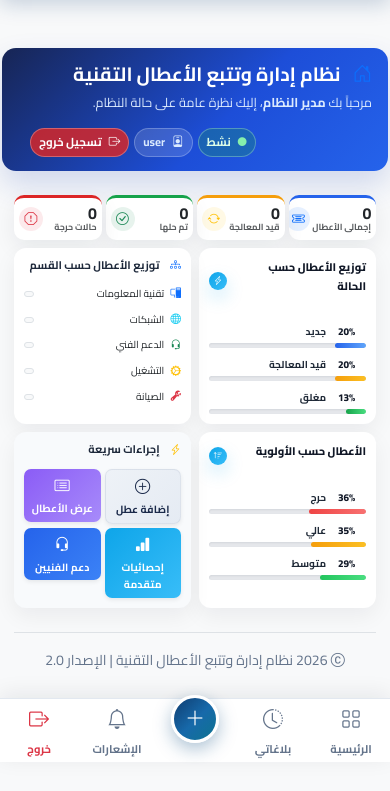
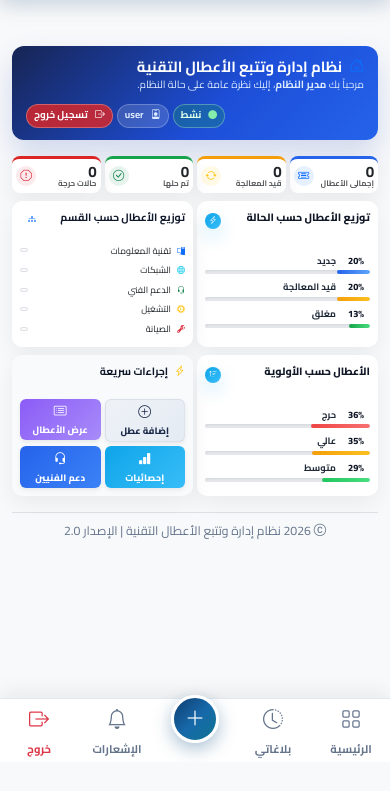
Before and after one commit to aldwahabdalbaqy401-sketch/it_fault_system, a Flask app: template templates/dashboard.html in a window 390 px wide. Shown: the part 82-873 px from the top of the page. After the commit the page ends 840 px from the top, so only its background shows below. Run offline with Flask 3, Linux system fonts and the light colour scheme; the template is opened without the code that fills it, so the values that code supplies are empty; a user stored in the database is signed in; some libraries are stand-ins or nearby versions.

Commit message:
Optimize dashboard mobile layout for Samsung and Honor devices

```diff
--- a/templates/base.html
+++ b/templates/base.html
@@ -14,7 +14,7 @@
     <!-- Bootstrap Icons -->
     <link rel="stylesheet" href="https://cdn.jsdelivr.net/npm/bootstrap-icons@1.11.1/font/bootstrap-icons.css">
     <!-- Custom CSS (Keep if needed) -->
-    <link rel="stylesheet" href="{{ url_for('static', filename='css/style.css') }}?v=35">
+    <link rel="stylesheet" href="{{ url_for('static', filename='css/style.css') }}?v=36">
     <link rel="preconnect" href="https://fonts.googleapis.com">
     <link rel="preconnect" href="https://fonts.gstatic.com" crossorigin>
 
--- a/templates/dashboard.html
+++ b/templates/dashboard.html
@@ -6,12 +6,12 @@
 <div class="container-fluid py-4 dashboard-page">
 
     <!-- Header Section -->
-    <div class="row mb-4 align-items-center dashboard-header">
-        <div class="col-md-8">
-            <h2 class="fw-bold mb-1"><i class="bi bi-house-door text-primary me-2"></i> {{ 'Technical Fault Management System' if is_english else 'نظام إدارة وتتبع الأعطال التقنية' }}</h2>
-            <p class="text-muted mb-0">مرحباً بك <strong>{{ session.full_name }}</strong>، إليك نظرة عامة على حالة النظام.</p>
-        </div>
-        <div class="col-md-4 mt-3 mt-md-0">
+    <div class="dashboard-header mb-3">
+        <div class="d-flex flex-wrap justify-content-between align-items-center gap-2">
+            <div class="header-titles">
+                <h2 class="fw-bold mb-0 header-main-title"><i class="bi bi-house-door text-primary me-1"></i> {{ 'Technical Fault Management System' if is_english else 'نظام إدارة وتتبع الأعطال التقنية' }}</h2>
+                <p class="text-white-50 mb-0 header-sub-title">مرحباً بك <strong>{{ session.full_name }}</strong>، إليك نظرة عامة على حالة النظام.</p>
+            </div>
             <div class="dashboard-header-actions">
                 <span class="dashboard-status"><i class="bi bi-circle-fill"></i> نشط</span>
                 <span class="dashboard-role"><i class="bi bi-person-badge"></i> {{ 'مدير النظام' if session.user_role == 'admin' else session.user_role }}</span>
@@ -24,22 +24,22 @@
 
     <!-- Upcoming Appointments Alert -->
     {% if upcoming_appointments %}
-    <div class="card border-warning mb-4 shadow-sm border-start border-4">
-        <div class="card-header bg-white border-bottom-0 pb-0">
-            <h5 class="card-title text-warning fw-bold"><i class="bi bi-calendar-event me-2"></i> مواعيد صيانة قريبة</h5>
+    <div class="card border-warning mb-3 shadow-sm border-start border-4">
+        <div class="card-header bg-white border-bottom-0 pb-0 py-2">
+            <h6 class="card-title text-warning fw-bold mb-0"><i class="bi bi-calendar-event me-2"></i> مواعيد صيانة قريبة</h6>
         </div>
-        <div class="card-body">
+        <div class="card-body py-2">
             <ul class="list-group list-group-flush">
                 {% for fault in upcoming_appointments %}
-                <li class="list-group-item d-flex justify-content-between align-items-center px-0">
+                <li class="list-group-item d-flex justify-content-between align-items-center px-0 py-1">
                     <a href="{{ url_for('fault_details', id=fault.id) }}" class="text-decoration-none text-dark d-flex align-items-center">
-                        <i class="bi bi-tools text-muted me-3 fs-5"></i>
+                        <i class="bi bi-tools text-muted me-2 fs-6"></i>
                         <div>
-                            <div class="fw-bold">{{ fault.title }}</div>
+                            <div class="fw-bold small">{{ fault.title }}</div>
                             <small class="text-muted"><i class="bi bi-clock me-1"></i> {{ fault.scheduled_date.strftime('%Y-%m-%d %H:%M') }}</small>
                         </div>
                     </a>
-                    <span class="badge bg-warning text-dark rounded-pill px-3 py-2">
+                    <span class="badge bg-warning text-dark rounded-pill px-2 py-1 small">
                         <i class="bi bi-hourglass-split me-1"></i> خلال {{ fault.days_until }} يوم
                     </span>
                 </li>
@@ -49,8 +49,8 @@
     </div>
     {% endif %}
 
-    <!-- Stats Cards -->
-    <div class="row g-1 g-sm-2 g-md-3 g-xl-4 mb-2 mb-md-4 dashboard-stats">
+    <!-- Stats Cards (4 Horizontal Cards in 1 Row) -->
+    <div class="row g-1 g-sm-2 g-md-3 g-xl-4 mb-2 mb-md-3 dashboard-stats">
         <div class="col-3">
             <a href="{{ url_for('view_faults') }}" class="text-decoration-none">
                 <div class="card dashboard-stat-card stat-blue shadow-sm h-100 border-0 rounded-3 hover-shadow transition-all">
@@ -122,8 +122,8 @@
     </div>
 
 
-    <!-- Charts and Integration Row -->
-    <div class="row g-2 g-md-4 mb-2 mb-md-4">
+    <!-- Charts and Integration Row (Side-by-Side: 2 Columns) -->
+    <div class="row g-1 g-sm-2 g-md-4 mb-2 mb-md-3">
         <div class="col-6">
             <div class="card dashboard-card shadow-sm h-100 border-0">
                 <div class="card-body status-distribution-card">
@@ -168,27 +168,30 @@
         <div class="col-6">
             <div class="card dashboard-card shadow-sm h-100 border-0">
                 <div class="card-body department-distribution-card">
-                    <h5 class="card-title fw-bold mb-3 mb-md-4"><i class="bi bi-diagram-3 text-primary me-2"></i> توزيع الأعطال حسب القسم</h5>
+                    <div class="department-distribution-header d-flex justify-content-between align-items-center mb-2">
+                        <span class="department-distribution-title fw-bold">توزيع الأعطال حسب القسم</span>
+                        <span class="department-distribution-icon text-primary"><i class="bi bi-diagram-3"></i></span>
+                    </div>
                     <ul class="list-group list-group-flush department-list">
-                        <li class="list-group-item d-flex justify-content-between align-items-center py-2 py-md-3 border-0">
-                            <span><i class="bi bi-pc-display me-1 me-md-2 text-primary"></i> تقنية المعلومات</span>
-                            <span class="badge bg-light text-dark border rounded-pill px-2 px-md-3"> </span>
+                        <li class="list-group-item d-flex justify-content-between align-items-center border-0 px-0">
+                            <span><i class="bi bi-pc-display me-1 text-primary"></i> تقنية المعلومات</span>
+                            <span class="badge bg-light text-dark border rounded-pill"> </span>
                         </li>
-                        <li class="list-group-item d-flex justify-content-between align-items-center py-2 py-md-3 border-0">
-                            <span><i class="bi bi-globe me-1 me-md-2 text-info"></i> الشبكات</span>
-                            <span class="badge bg-light text-dark border rounded-pill px-2 px-md-3"> </span>
+                        <li class="list-group-item d-flex justify-content-between align-items-center border-0 px-0">
+                            <span><i class="bi bi-globe me-1 text-info"></i> الشبكات</span>
+                            <span class="badge bg-light text-dark border rounded-pill"> </span>
                         </li>
-                        <li class="list-group-item d-flex justify-content-between align-items-center py-2 py-md-3 border-0">
-                            <span><i class="bi bi-headset me-1 me-md-2 text-success"></i> الدعم الفني</span>
-                            <span class="badge bg-light text-dark border rounded-pill px-2 px-md-3"> </span>
+                        <li class="list-group-item d-flex justify-content-between align-items-center border-0 px-0">
+                            <span><i class="bi bi-headset me-1 text-success"></i> الدعم الفني</span>
+                            <span class="badge bg-light text-dark border rounded-pill"> </span>
                         </li>
-                        <li class="list-group-item d-flex justify-content-between align-items-center py-2 py-md-3 border-0">
-                            <span><i class="bi bi-gear-wide-connected me-1 me-md-2 text-warning"></i> التشغيل</span>
-                            <span class="badge bg-light text-dark border rounded-pill px-2 px-md-3"> </span>
+                        <li class="list-group-item d-flex justify-content-between align-items-center border-0 px-0">
+                            <span><i class="bi bi-gear-wide-connected me-1 text-warning"></i> التشغيل</span>
+                            <span class="badge bg-light text-dark border rounded-pill"> </span>
                         </li>
-                        <li class="list-group-item d-flex justify-content-between align-items-center py-2 py-md-3 border-0">
-                            <span><i class="bi bi-wrench-adjustable me-1 me-md-2 text-danger"></i> الصيانة</span>
-                            <span class="badge bg-light text-dark border rounded-pill px-2 px-md-3"> </span>
+                        <li class="list-group-item d-flex justify-content-between align-items-center border-0 px-0">
+                            <span><i class="bi bi-wrench-adjustable me-1 text-danger"></i> الصيانة</span>
+                            <span class="badge bg-light text-dark border rounded-pill"> </span>
                         </li>
                     </ul>
                 </div>
@@ -196,8 +199,8 @@
         </div>
     </div>
 
-    <!-- Priority and Actions Row -->
-    <div class="row g-2 g-md-4 mb-2 mb-md-4">
+    <!-- Priority and Actions Row (Side-by-Side: 2 Columns) -->
+    <div class="row g-1 g-sm-2 g-md-4 mb-2 mb-md-3">
         <div class="col-6">
             <div class="card dashboard-card shadow-sm h-100 border-0">
                 <div class="card-body priority-distribution-card">
@@ -242,39 +245,39 @@
         <div class="col-6">
             <div class="card dashboard-card quick-actions-card shadow-sm h-100 border-0 bg-light">
                 <div class="card-body">
-                    <h5 class="card-title fw-bold mb-3 mb-md-4"><i class="bi bi-lightning-charge text-warning me-2"></i> إجراءات سريعة</h5>
-                    <div class="row g-1 g-md-3 quick-action-grid">
+                    <div class="quick-actions-header d-flex justify-content-between align-items-center mb-2">
+                        <span class="quick-actions-title fw-bold"><i class="bi bi-lightning-charge text-warning me-1"></i> إجراءات سريعة</span>
+                    </div>
+                    <div class="row g-1 g-md-2 quick-action-grid">
                         <div class="col-6">
-                            <a href="{{ url_for('add_fault') }}" class="quick-action-btn action-light w-100 text-center py-2 py-md-3 shadow-sm rounded-3">
-                                <i class="bi bi-plus-circle fs-4 d-block mb-1 mb-md-2"></i>
-                                <span class="fw-bold">إضافة عطل</span>
+                            <a href="{{ url_for('add_fault') }}" class="quick-action-btn action-light w-100 text-center shadow-sm rounded-2">
+                                <i class="bi bi-plus-circle"></i>
+                                <span>إضافة عطل</span>
                             </a>
                         </div>
                         <div class="col-6">
-                            <a href="{{ url_for('view_faults') }}" class="quick-action-btn action-violet w-100 text-center py-2 py-md-3 shadow-sm rounded-3">
-                                <i class="bi bi-card-list fs-4 d-block mb-1 mb-md-2"></i>
-                                <span class="fw-bold">عرض الأعطال</span>
+                            <a href="{{ url_for('view_faults') }}" class="quick-action-btn action-violet w-100 text-center shadow-sm rounded-2">
+                                <i class="bi bi-card-list"></i>
+                                <span>عرض الأعطال</span>
                             </a>
                         </div>
                         <div class="col-6">
-                            <a href="{{ url_for('dashboard_stats') }}" class="quick-action-btn action-cyan w-100 text-center py-2 py-md-3 shadow-sm rounded-3">
-                                <i class="bi bi-bar-chart-fill fs-4 d-block mb-1 mb-md-2"></i>
-                                <span class="fw-bold">إحصائيات متقدمة</span>
+                            <a href="{{ url_for('dashboard_stats') }}" class="quick-action-btn action-cyan w-100 text-center shadow-sm rounded-2">
+                                <i class="bi bi-bar-chart-fill"></i>
+                                <span>إحصائيات</span>
                             </a>
                         </div>
                         <div class="col-6">
-                            <a href="{{ url_for('technician_support') }}" class="quick-action-btn action-blue w-100 text-center py-2 py-md-3 shadow-sm rounded-3">
-                                <i class="bi bi-headset fs-4 d-block mb-1 mb-md-2"></i>
-                                <span class="fw-bold">دعم الفنيين</span>
+                            <a href="{{ url_for('technician_support') }}" class="quick-action-btn action-blue w-100 text-center shadow-sm rounded-2">
+                                <i class="bi bi-headset"></i>
+                                <span>دعم الفنيين</span>
                             </a>
                         </div>
                         {% if session.user_role == 'admin' %}
                         <div class="col-12">
-                            <a href="{{ url_for('admin_users') }}" class="quick-action-btn action-red w-100 text-center py-2 py-md-3 shadow-sm rounded-3">
-                                <div class="d-flex align-items-center justify-content-center">
-                                    <i class="bi bi-people-fill fs-4 ms-2"></i>
-                                    <span class="fw-bold">{{ 'User Management' if is_english else 'إدارة المستخدمين' }}</span>
-                                </div>
+                            <a href="{{ url_for('admin_users') }}" class="quick-action-btn action-red w-100 text-center shadow-sm rounded-2">
+                                <i class="bi bi-people-fill ms-1"></i>
+                                <span>{{ 'Users' if is_english else 'إدارة المستخدمين' }}</span>
                             </a>
                         </div>
                         {% endif %}
@@ -285,8 +288,8 @@
     </div>
 
     <!-- Footer Section -->
-    <footer class="mt-4 mt-md-5 text-center text-muted border-top pt-3 pt-md-4">
-        <p class="mb-0"><i class="bi bi-c-circle"></i> 2026 {{ APP_NAME }} | الإصدار 2.0</p>
+    <footer class="mt-3 mt-md-4 text-center text-muted border-top pt-2 pt-md-3">
+        <p class="mb-0 small"><i class="bi bi-c-circle"></i> 2026 {{ APP_NAME }} | الإصدار 2.0</p>
     </footer>
 
 </div>
@@ -620,57 +623,51 @@ html.lang-en .dashboard-header-actions > * {
     color: #64748b !important;
 }
 
-/* ===== التجاوب للشاشات الصغيرة والمتوسطة (Mobile & Tablet) ===== */
+/* ===== التجاوب للشاشات الصغيرة والمتوسطة (Mobile & Tablet: Samsung / Honor / etc.) ===== */
 @media (max-width: 767.98px) {
     .dashboard-page {
-        padding-top: 0.5rem !important;
-        padding-left: 6px !important;
-        padding-right: 6px !important;
+        padding-top: 0.35rem !important;
+        padding-left: 4px !important;
+        padding-right: 4px !important;
     }
     .dashboard-header {
-        padding: 14px 16px;
-        border-radius: 14px;
+        padding: 12px 14px;
+        border-radius: 12px;
     }
-    .dashboard-header h2 {
-        font-size: 1.2rem;
+    .header-main-title {
+        font-size: 0.92rem !important;
+        line-height: 1.25;
     }
-    .dashboard-header p {
-        font-size: 0.80rem;
-    }
-    .dashboard-header > .col-md-4 {
-        position: static;
-        width: 100%;
-        margin-top: 8px !important;
-    }
-    .dashboard-header > .col-md-8,
-    html.lang-en .dashboard-header > .col-md-8 {
-        padding-left: 0;
-        padding-right: 0;
+    .header-sub-title {
+        font-size: 0.65rem !important;
+        line-height: 1.3;
+        margin-top: 2px;
     }
     .dashboard-header-actions {
         justify-content: flex-start;
-        margin-top: 6px;
+        margin-top: 4px;
         width: 100%;
-        gap: 5px;
+        gap: 4px;
     }
     .dashboard-status,
     .dashboard-role,
     .dashboard-logout {
-        min-height: 28px;
-        padding: 4px 8px;
-        font-size: 0.72rem;
+        min-height: 24px;
+        padding: 2px 7px;
+        font-size: 0.62rem;
+        border-radius: 999px;
     }
 
     /* كروت الإحصائيات الأربعة في صف واحد تماماً كالابتوب */
     .dashboard-stat-card {
-        border-radius: 10px !important;
+        border-radius: 8px !important;
         border-top-width: 3px !important;
     }
     .dashboard-stat-card::after {
         display: none;
     }
     .dashboard-stat-card .card-body {
-        padding: 7px 5px !important;
+        padding: 5px 4px !important;
     }
     .stat-card-inner {
         flex-direction: row;
@@ -679,22 +676,22 @@ html.lang-en .dashboard-header-actions > * {
         gap: 2px;
     }
     .dashboard-stat-card .stat-icon-circle {
-        width: 24px;
-        height: 24px;
-        min-width: 24px;
-        font-size: 0.80rem;
-        border-radius: 6px;
+        width: 20px;
+        height: 20px;
+        min-width: 20px;
+        font-size: 0.70rem;
+        border-radius: 5px;
     }
     .dashboard-stat-card .stat-count {
-        font-size: 1rem !important;
+        font-size: 0.95rem !important;
         line-height: 1;
-        margin-bottom: 2px !important;
+        margin-bottom: 1px !important;
         font-weight: 800;
     }
     .dashboard-stat-card .stat-title {
-        font-size: 0.55rem !important;
+        font-size: 0.50rem !important;
         font-weight: 700;
-        line-height: 1.1;
+        line-height: 1;
         white-space: nowrap;
         overflow: hidden;
         text-overflow: ellipsis;
@@ -702,75 +699,79 @@ html.lang-en .dashboard-header-actions > * {
 
     /* كروت توزيع الحالات والأقسام (جنباً إلى جنب مثل اللابتوب) */
     .dashboard-card {
-        border-radius: 12px !important;
+        border-radius: 10px !important;
     }
     .dashboard-card .card-body {
-        padding: 10px 10px !important;
+        padding: 8px 8px !important;
     }
     .status-distribution-card,
-    .department-distribution-card {
-        padding-top: 10px !important;
+    .department-distribution-card,
+    .priority-distribution-card {
+        padding-top: 8px !important;
     }
     .status-distribution-title,
     .priority-distribution-title,
-    .dashboard-card .card-title {
-        font-size: 11px !important;
-        margin-bottom: 8px !important;
+    .department-distribution-title,
+    .quick-actions-title {
+        font-size: 0.66rem !important;
+        margin-bottom: 6px !important;
         font-weight: 800;
     }
     .status-distribution-icon,
-    .priority-distribution-icon {
-        width: 18px;
-        height: 18px;
-        font-size: 9px;
+    .priority-distribution-icon,
+    .department-distribution-icon {
+        width: 16px;
+        height: 16px;
+        font-size: 8px;
     }
     .status-progress-row,
     .priority-progress-row {
-        margin-bottom: 8px;
+        margin-bottom: 5px;
     }
     .status-progress-meta,
     .priority-progress-meta {
-        font-size: 10px;
-        margin-bottom: 3px;
+        font-size: 0.58rem !important;
+        margin-bottom: 2px;
         font-weight: 700;
     }
     .status-progress-number,
     .priority-progress-number {
-        font-size: 10px;
-        min-width: 28px;
+        font-size: 0.58rem !important;
+        min-width: 22px;
     }
     .status-progress-label,
     .priority-progress-label {
-        font-size: 10px;
+        font-size: 0.58rem !important;
     }
     .status-progress-track,
     .priority-progress-track {
-        height: 5px;
+        height: 4px;
     }
 
     /* قائمة الأقسام */
     .department-list .list-group-item {
-        padding: 4px 0 !important;
-        font-size: 10px !important;
+        padding: 2px 0 !important;
+        font-size: 0.56rem !important;
+        background: transparent;
     }
     .department-list .list-group-item i {
-        font-size: 10.5px !important;
+        font-size: 8px !important;
     }
     .department-list .badge {
-        padding: 2px 4px !important;
-        font-size: 8.5px !important;
+        padding: 1px 3px !important;
+        font-size: 7px !important;
     }
 
     /* أزرار الإجراءات السريعة المصغرة */
     .quick-action-btn {
-        min-height: 46px !important;
-        padding: 4px 2px !important;
-        font-size: 0.65rem !important;
-        border-radius: 7px !important;
+        min-height: 38px !important;
+        padding: 2px 2px !important;
+        font-size: 0.58rem !important;
+        border-radius: 6px !important;
     }
     .quick-action-btn i {
-        font-size: 0.95rem !important;
-        margin-bottom: 1px !important;
+        font-size: 0.80rem !important;
+        margin-bottom: 0px !important;
     }
 }
 
```
